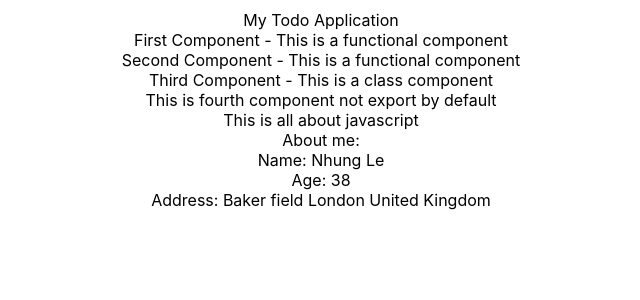
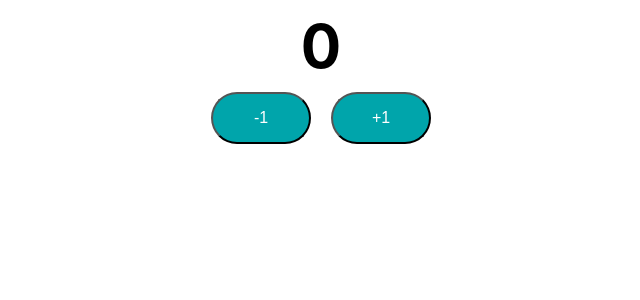
Before and after one commit to nhungle85/SpringBootAndReactApp, a React (Create React App) app in the folder react-frontend-app/todo-app/: page / in a window 1280 px wide. Shown: the top 300 px of the page, without its empty margins (319-959 px from the left). Built offline with nearby package versions, Linux system fonts and the light colour scheme.

Commit message:
create 2 buttons and set state for counter component

```diff
--- a/react-frontend-app/todo-app/src/App.js
+++ b/react-frontend-app/todo-app/src/App.js
@@ -1,13 +1,10 @@
 import './App.css';
-import LearningComponent from './components/learning-example/LearningComponents';
-import LearningJavascript from './components/learning-example/LearningJavascript';
+import CounterComponent from './components/counter/CounterComponnent';
 
 function App() {
   return (
     <div className="App">
-     My Todo Application
-    <LearningComponent/>
-    <LearningJavascript/>
+      <CounterComponent />
     </div>
   );
 }
--- /dev/null
+++ b/react-frontend-app/todo-app/src/components/counter/Counter.css
@@ -0,0 +1,14 @@
+.count {
+    font-size:60px;
+    font-weight: bold;
+}
+
+.counterButton {
+    font-size: 16px;
+    background-color: #00a5ab;
+    width: 100px;
+    margin: 10px;
+    color: white;
+    padding: 15px;
+    border-radius: 30px;
+}
--- /dev/null
+++ b/react-frontend-app/todo-app/src/components/counter/CounterComponnent.jsx
@@ -0,0 +1,25 @@
+import { useState } from 'react';
+import './Counter.css'
+
+export default function CounterComponent() {
+    const [total, setCount] = useState(0);
+
+    function increasement() {
+        setCount(total + 1);
+    }
+
+    function decreasement() {
+        setCount(total - 1);
+    }
+
+    return(
+        <div className="Counter">
+            <span className="count">{total}</span>
+            <div>
+                <button className="counterButton"onClick={decreasement}>-1</button>
+                <button className="counterButton"onClick={increasement}>+1</button>
+            </div>
+
+        </div>
+    )
+}
```
